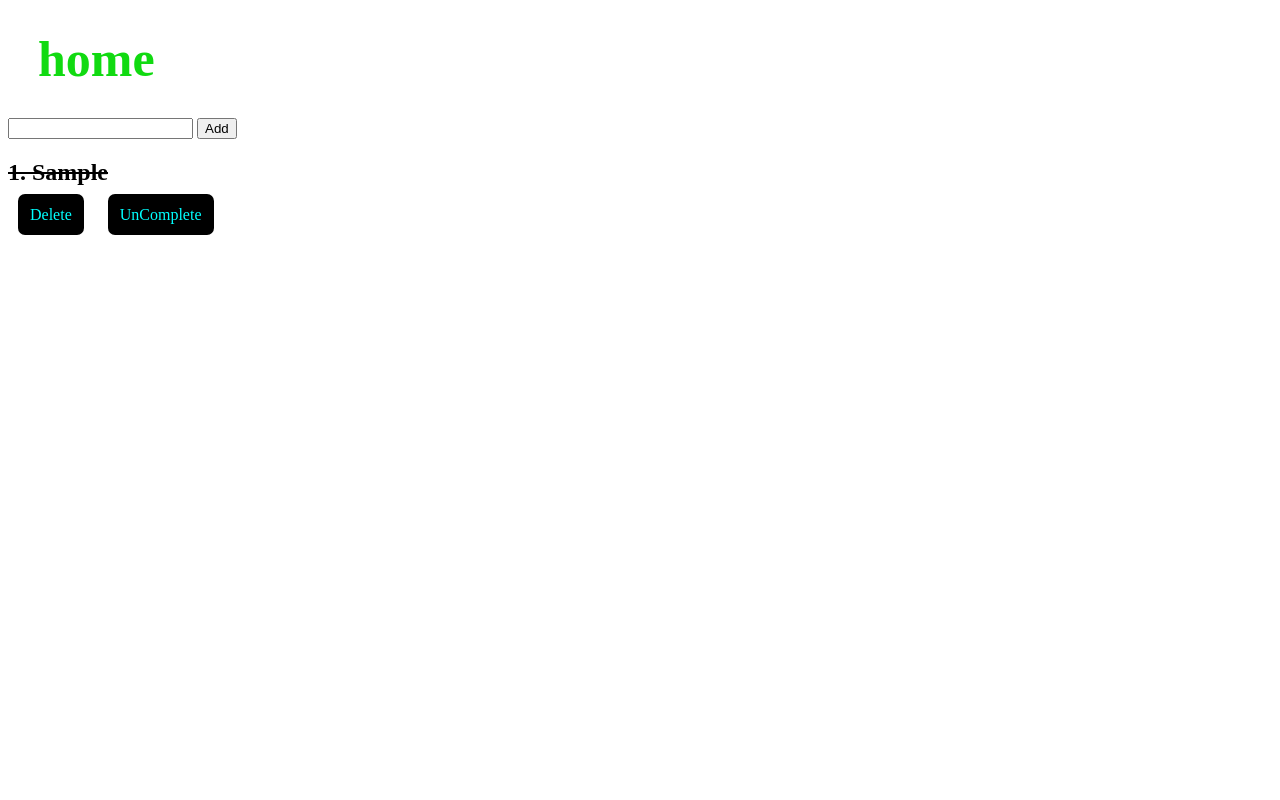
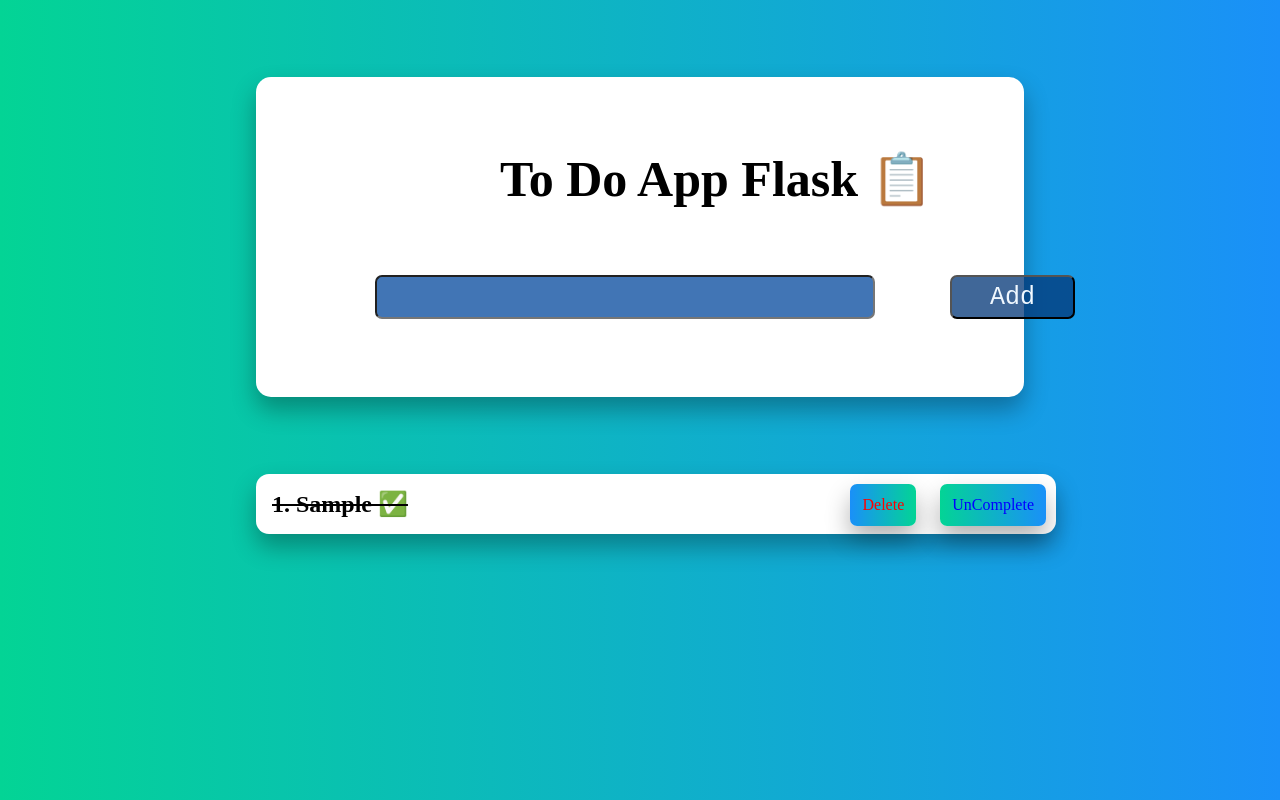
Before and after one commit to Jo-Osama38/To-Do-App-Flask-first-project-, a Flask app: page / in a window 1280 px wide. Run offline with Flask 3, Linux system fonts and the light colour scheme; tables that the repository leaves empty hold one stand-in row (values such as "Sample post").

Commit message:
Although this part tokk me the most time it was also the part i emjoyed the most the site's appearance changed for the better by 180 degrees

```diff
--- a/static/style.css
+++ b/static/style.css
@@ -1,14 +1,114 @@
+*{
+    margin: 0;
+    padding: 0;
+}
+
+body{
+    background:linear-gradient(to right,rgb(3, 212, 149),rgb(26, 144, 248));
+}
+.enter{
+    background-color: white;
+    width: 60%;
+    height: 20em;
+    box-shadow: 0 0.8rem 1.5rem rgba(0, 0, 0, 0.3);
+    border-radius: 15px;
+    margin:6% 20%;
+
+
+}
+input{
+    padding-left: 10px;
+    background-color: #04499ec1;
+    color: rgb(255, 255, 255);
+    font-size: 25px;
+    display: inline-block;
+    border-radius: 7px;
+    width: 38%;
+    height:40px ;
+    position: absolute;
+    top: 11em;
+    left: 15em;
+
+}
+input:focus{
+    background-color: #002552c1;
+
+}
+
+button{
+    background-color: #033778c1;
+    color: aliceblue;
+    display: inline-block;
+    font-family: 'Courier New', Courier, monospace;
+    border-radius: 7px;
+    font-size: 25px;
+    width: 5em;
+    height: 44px;
+    position: absolute;
+    top: 11em;
+    left:38em;
+    transition: 0.3s ease;
+
+}
+button:hover{
+    background-color: #022755c1;
+    transform: scale(1.1);
+}
+
 h1{
-    color: rgb(17, 218, 17);
+    color :black;
     font-size: 50px ;
-    margin: 30px;
+    position: absolute;
+    top: 3em ;
+    left: 10em;
 }
+
+
 
 a{
     margin: 10px;
     text-decoration: none;
-    background-color: black;
     color: aqua;
     border-radius: 7px;
     padding: 12px;
+    display: inline-block;
+    box-shadow: 0 0.8rem 1.5rem rgba(0, 0, 0, 0.3);
+
 }
+.delete{
+    background:linear-gradient(to left,rgb(3, 212, 149),rgb(26, 144, 248));
+    color: red;
+    transition: 0.3s ease;
+}
+.delete:hover{
+    transform: scale(1.1);
+}
+.complete{
+    background:linear-gradient(to right,rgb(3, 212, 149),rgb(26, 144, 248));
+    color: blue;
+    transition: 0.3s ease;
+}
+.complete:hover{
+    transform: scale(1.1);
+}
+
+h2{
+    display: inline-block;
+}
+.links{
+    position: absolute;
+    right: 0;
+    top: 0;
+}
+
+.task{
+    background:white;
+    width: 60%;
+    height: auto;
+    box-shadow: 0 0.8rem 1.5rem rgba(0, 0, 0, 0.3);
+    border-radius: 13px;
+    margin:3% 20%;
+    padding-left: 2em;
+    padding: 1em;
+    position: relative;
+}
--- a/templates/home.html
+++ b/templates/home.html
@@ -1,22 +1,29 @@
 {% extends "base.html" %}
 {% block content %}
-    <h1>home</h1>
-    <form method="post">
-        <input type="text" name="task">
-        <button type="submit">Add</button>
-    </form>
+    <div class="enter"></div>
+        <h1>To Do App Flask 📋</h1>
+        <form method="post">
+            <input type="text" name="task">
+            <button type="submit">Add</button>
+        </form>
+    </div>
 
     {% for task in tasks %}
-
+       <div class="task">
         {% if task[2] == 0 %}
             <h2 >{{loop.index}}. {{task[1]}}</h2>
-            <a href="{{ url_for('delete',num = task[0]) }}">Delete</a>
-            <a href="{{ url_for('complete' , num = task[0]) }}">Complete</a>
+            <div class="links">
+                <a href="{{ url_for('delete',num = task[0]) }}" class="delete">Delete</a>
+                <a href="{{ url_for('complete' , num = task[0]) }}" class="complete">Complete ⎷</a>
+            </div>
         {% else %}
-            <h2 style="text-decoration:line-through;">{{loop.index}}. {{task[1]}}</h2>
-            <a href="{{ url_for('delete',num = task[0]) }}">Delete</a>
-            <a href="{{ url_for('uncomplete' , num = task[0]) }}">UnComplete</a>
+            <h2 style="text-decoration:line-through;">{{loop.index}}. {{task[1]}} ✅</h2>
+            <div class="links">
+                <a href="{{ url_for('delete',num = task[0]) }}" class="delete">Delete</a>
+                <a href="{{ url_for('uncomplete' , num = task[0]) }}" class="complete">UnComplete</a>
+            </div>
         {% endif %}
+       </div>
     {% endfor %}
 
 {% endblock %}
```
Also changed, not shown: task.db.
